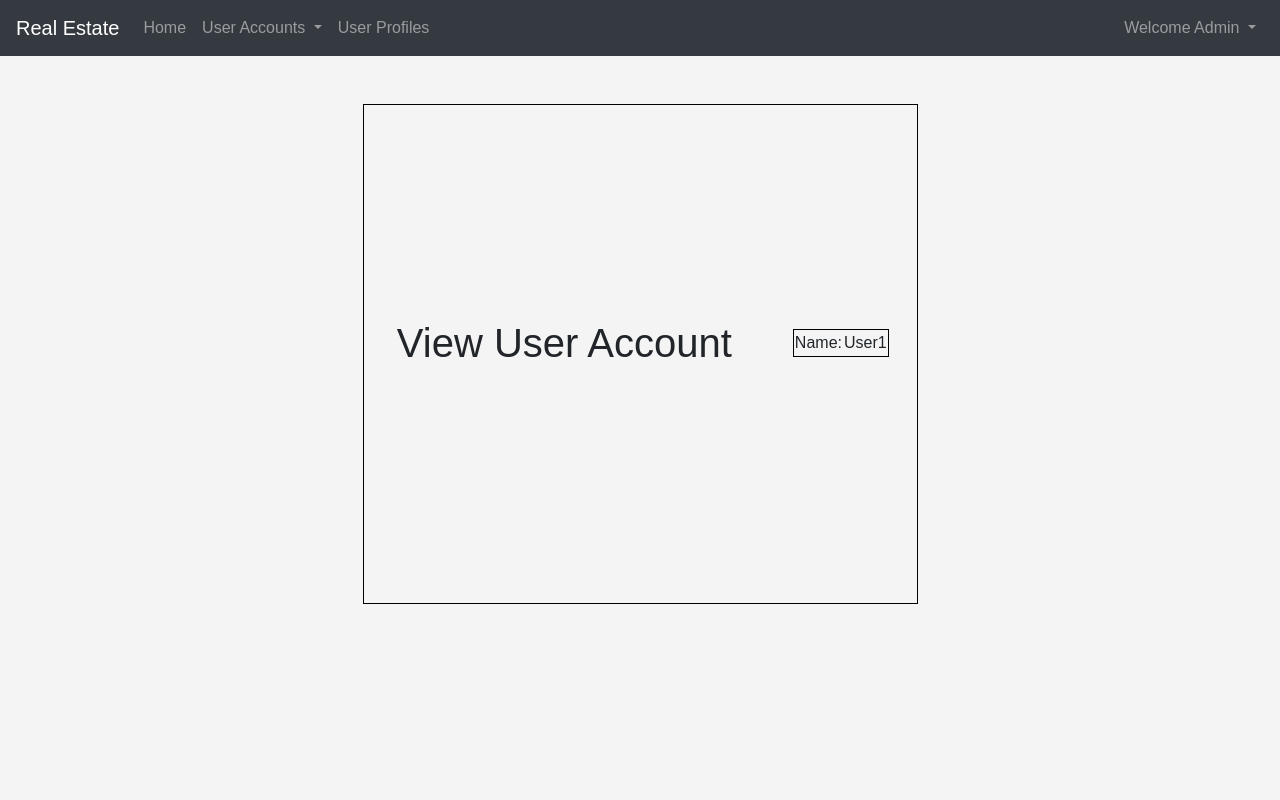
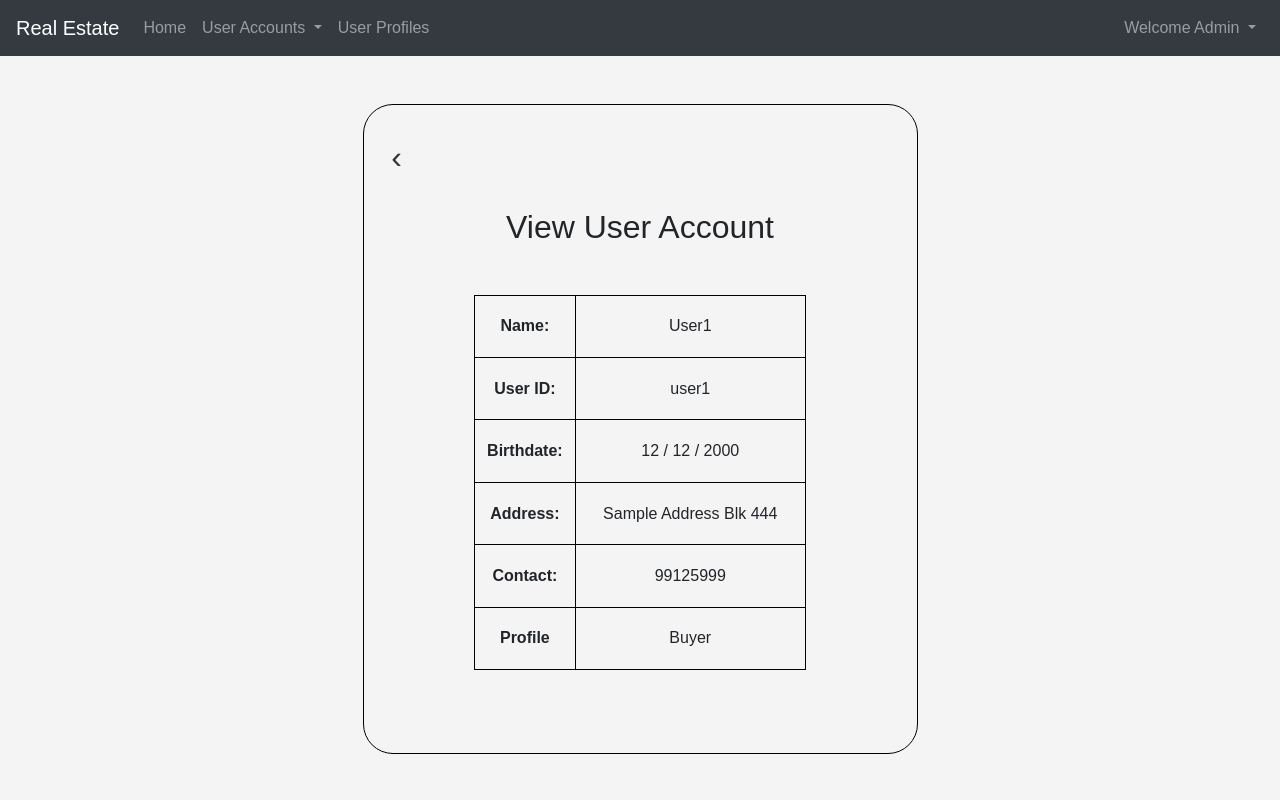
Before and after one commit to xJoj1/CSIT314, a PHP site: page /viewUser.html in a window 1280 px wide. Run offline with PHP 8.4, Linux system fonts and the light colour scheme.

Commit message:
viewUser.html page

```diff
--- a/frontend/styles.css
+++ b/frontend/styles.css
@@ -223,27 +223,39 @@ h1 {
 /* View User */
 .view-container {
     border: black 1px solid;
-    display: flex;
-    height: 500px;
+    height: 650px;
     width: 50%;
     padding-bottom: 2%;
     margin: auto;
-
+    border-radius: 30px;
 }
 
-.view-container > h1 {
+.view-container > h2 {
     text-align: center;
     margin: auto;
 }
 
-.user-info {
+
+.user-table {
+    border: 1px solid black;
+    width: 60%;
+    height: 60%;
     margin: auto;
+    border-collapse: collapse;
 }
 
-.user-table {
-    border: 1px solid black
+.user-table td,
+.user-table th {
+    border: 1px solid black;
+    padding: 1%;
+    height: 1%;
+    text-align: center;
 }
 
-.user-table > td, .user-table > tr {
-    border: 1px solid black
+.back-arrow {
+    font-size: 2rem;
+    text-decoration: none;
+    color: #333;
+    display: inline-block;
+    margin: 5%;
 }
--- a/frontend/viewUser.html
+++ b/frontend/viewUser.html
@@ -50,18 +50,34 @@
 
 <div class="container mt-5">
     <div class="view-container">
-        <h1>View User Account</h1>
-        <div class="user-info">
-            <table class="user-table">
-                <tr>
-                    <td>Name:</td>
-                    <td colspan="2">User1</td> <!-- db.value here-->
-                </tr>
-                <tr>
-
-                </tr>
-            </table>
-        </div>
+        <a href="userAccounts.html" class="back-arrow">‹</a>
+        <h2>View User Account</h1>
+        <table class="user-table mt-5">
+            <tr>
+                <th>Name:</th>
+                <td>User1</td> <!-- db.value here-->
+            </tr>
+            <tr>
+                <th>User ID:</th>
+                <td>user1</td> <!-- db.value here-->
+            </tr>
+            <tr>
+                <th>Birthdate:</th>
+                <td>12 / 12 / 2000</td> <!-- db.value here-->
+            </tr>
+            <tr>
+                <th>Address:</th>
+                <td>Sample Address Blk 444</td> <!-- db.value here-->
+            </tr>
+            <tr>
+                <th>Contact:</th>
+                <td>99125999</td> <!-- db.value here-->
+            </tr>
+            <tr>
+                <th>Profile</th>
+                <td>Buyer</td> <!-- db.value here-->
+            </tr>
+        </table>
     </div>
 </div>
 </body>
```
